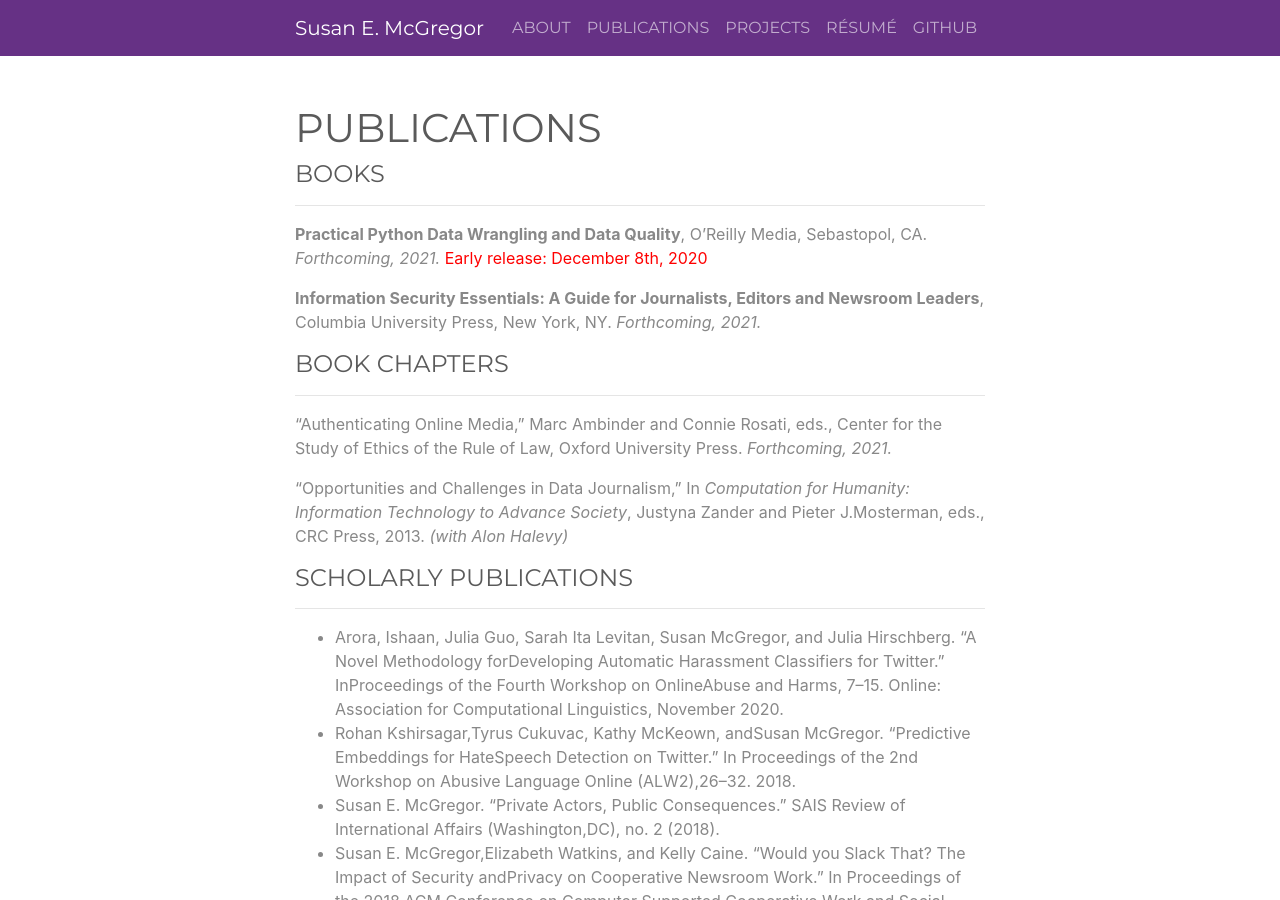
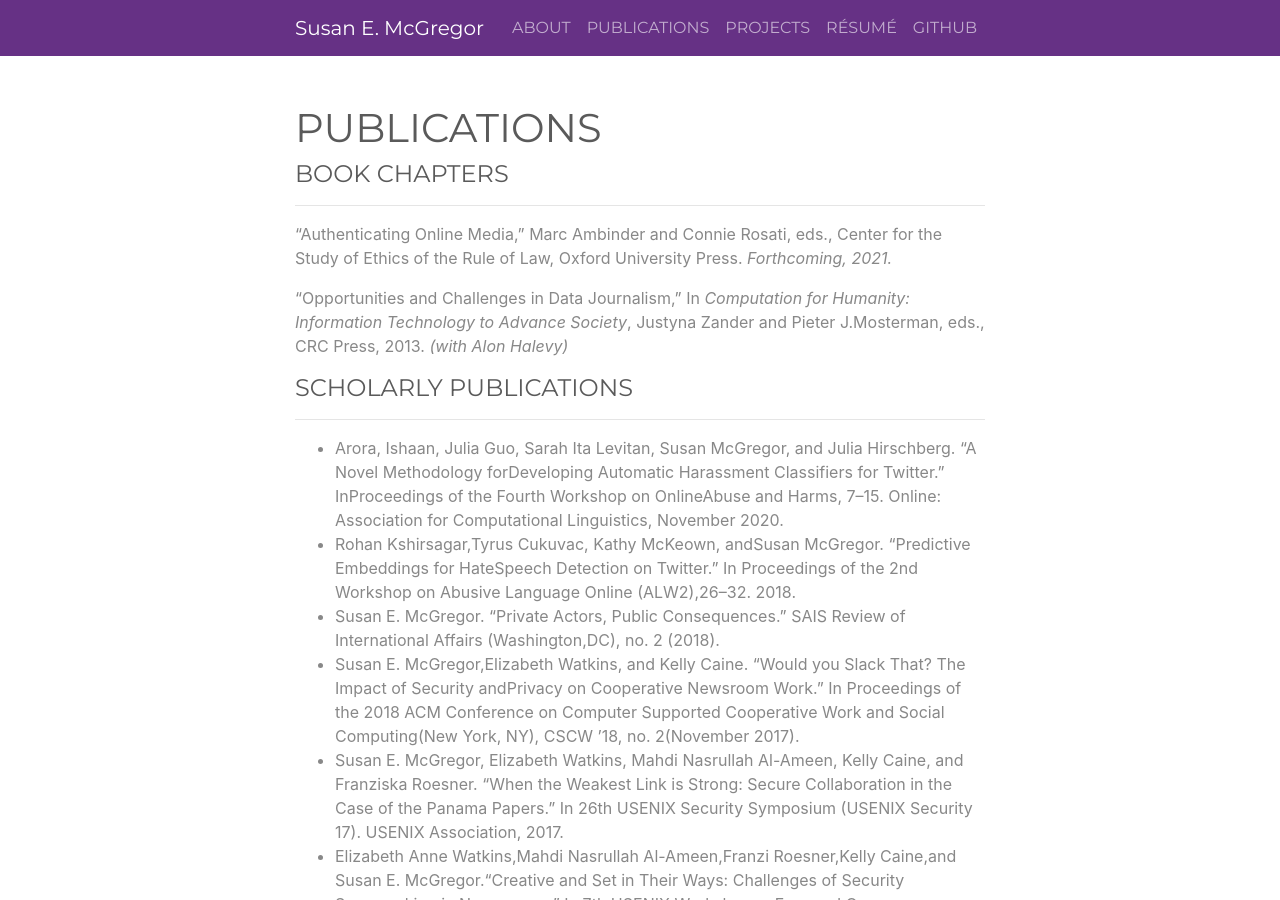
Before and after one commit to susanemcg/susanemcg.github.io, a Jekyll site: the page built from publications.md, in a window 1280 px wide and 900 px high. Built offline with Jekyll 4.4.1, drawn with Linux system fonts in a browser that asks for light colours.

Commit message:
Update publications.md

```diff
--- a/publications.md
+++ b/publications.md
@@ -2,13 +2,6 @@
 layout: page
 title: PUBLICATIONS
 ---
-
-#### BOOKS
------
-**Practical Python Data Wrangling and Data Quality**, O'Reilly Media, Sebastopol, CA. *Forthcoming, 2021.*
-<span style="color:red;">Early release: December 8th, 2020</span>
-
-**Information Security Essentials: A Guide for Journalists, Editors and Newsroom Leaders**, Columbia University Press, New York, NY. *Forthcoming, 2021.*
 
 #### BOOK CHAPTERS
 -----
```
